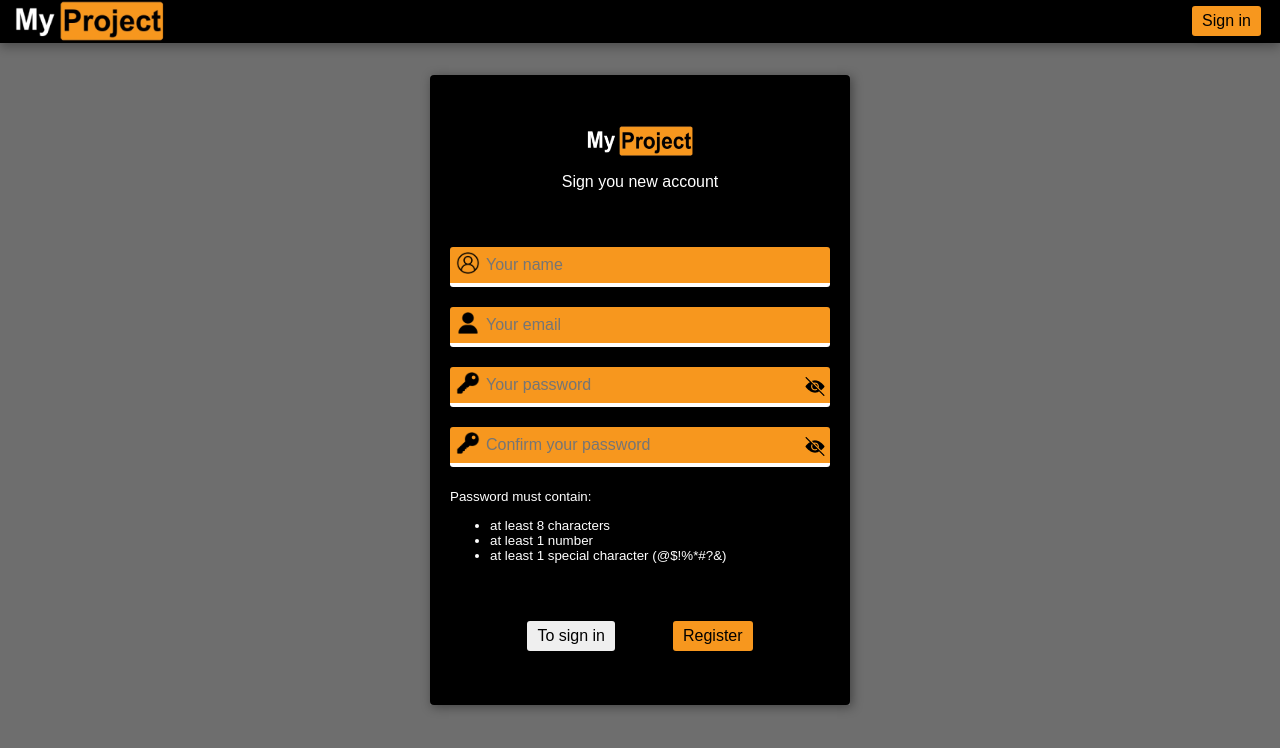
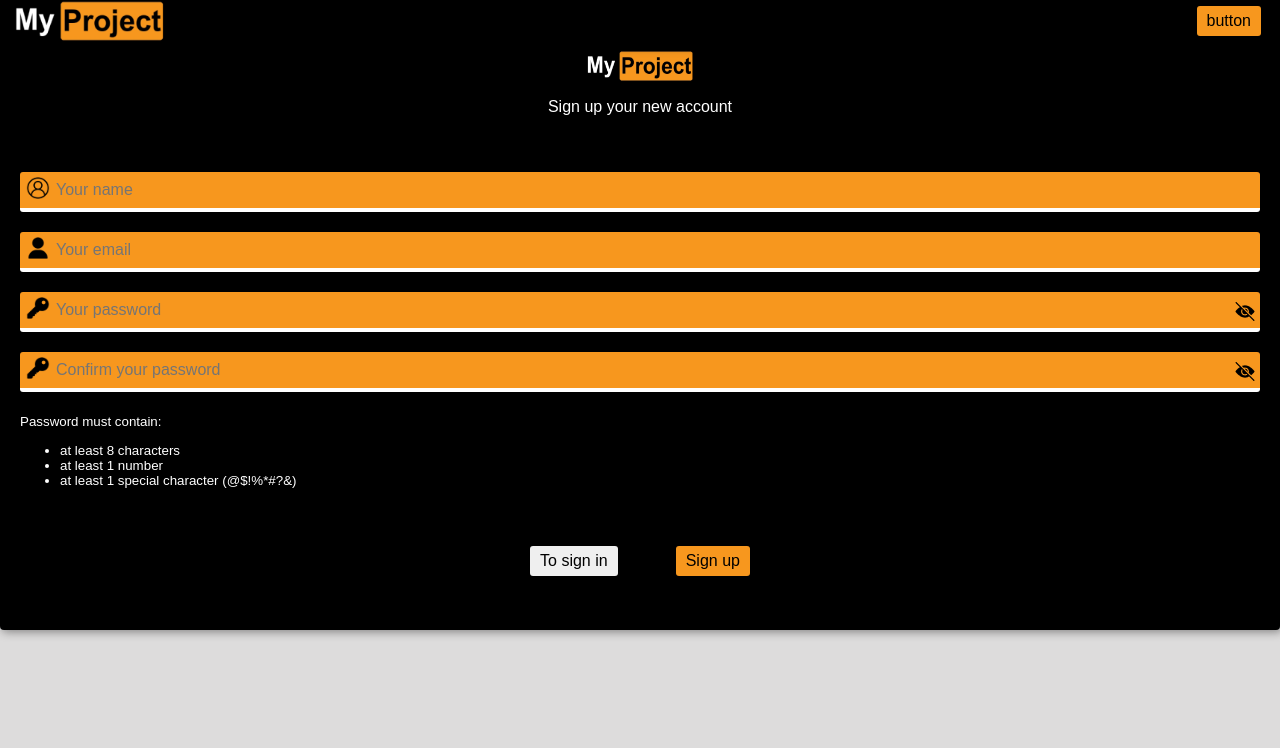
Before and after one commit to vanhuyvo1997/my-project-client, a Next.js app: page /sign-up in a window 1280 px wide. Shown: the top 748 px of the page. Built offline with nearby package versions, Linux system fonts and the light colour scheme.

Commit message:
#2 add page-container component

```diff
--- /dev/null
+++ b/components/page-container/PageContainer.module.css
@@ -0,0 +1,26 @@
+.page-container-large{
+    margin: auto;
+    margin-top: 5dvh;
+    width: 80%;
+    min-height: 95dvh;
+    background-color: #EAEAEA;
+    box-shadow: 0px 4px 5px #D9D9D9;
+    padding: 50px 25px;
+}
+
+.page-container-small{
+    max-width: 420px;
+    margin: auto;
+    margin-top: 100px;
+}
+
+@media only screen and (max-width: 768px)  {
+    .page-container-large{
+        width: 100%;
+        padding: 25px 4px;
+    }
+
+    .page-container-small{
+        margin-top: 60px;
+    }
+}
--- /dev/null
+++ b/components/page-container/page-container.js
@@ -0,0 +1,11 @@
+import styles from "./PageContainer.module.css"
+
+export const ContainerSize = {
+    SMALL : 'small',
+    LARGE : 'large',
+}
+export default function PageContainer({children, size = ContainerSize.LARGE}){
+    return (<div className={`${size === ContainerSize.LARGE?  styles['page-container-large'] :  styles['page-container-small'] }`}>
+        {children}
+    </div>);
+}
--- a/components/sign-in-and-out/SignInAndUpForm.module.css
+++ b/components/sign-in-and-out/SignInAndUpForm.module.css
@@ -1,10 +1,10 @@
 .container{
-    margin-top: 30px;
     padding: 50px 20px;
     width: 100%;
     background-color: black;
     color: white;
     border-radius: 4px;
+    box-shadow: 2px 2px 10px rgba(0,0,0,0.4);
 }
 
 .form-header{
@@ -28,3 +28,10 @@
     justify-content: center;
     gap: 50px;
 }
+
+@media only screen and (max-width: 420px){
+    .container{
+        border-radius: 0;
+        padding: 10px;
+    }
+}
--- a/pages/sign-up.js
+++ b/pages/sign-up.js
@@ -7,6 +7,7 @@ import { useState } from "react";
 import { NotifyType } from "@my-project/components/notification/notification";
 
 import { isValidName, isValidEmail, isValidPassword } from "@my-project/util/validate-utils";
+import { ContainerSize } from "@my-project/components/page-container/page-container";
 
 export default function SignUp() {
   const [validationErrs, setValidationErrs] = useState({});
@@ -98,17 +99,17 @@ export default function SignUp() {
 
   return (
     <Layout
-      cornerButtonContent="Sign in"
+      navBarButtonContent="Sign in"
       onClickCornerButton={navigateToRegister}
       isLoading={isLoading}
       notifications={notifications}
-
+      containerSize={ContainerSize.SMALL}
     >
       <div className="sign-in-and-up-container">
         <SignInAndUpFrom
           onSubmit={handleSubmit}
-          title="Sign you new account"
-          nextButtonContent="Register"
+          title="Sign up your new account"
+          nextButtonContent="Sign up"
           backButtonContent="To sign in"
           onClickBack={navigateToRegister}
         >
--- a/styles/globals.css
+++ b/styles/globals.css
@@ -6,17 +6,11 @@ body{
   padding: 0;
   margin: 0;
   font-family: Arial, Helvetica, sans-serif;
-  background-color: #6e6e6e;
+  background-color: #DDDCDC;
 }
 
-.container {
+.page-container {
   padding-top: 45px;
-}
-
-.sign-in-and-up-container{
-  max-width: 420px;
-  margin: auto;
-  box-shadow: 2px 2px 10px rgba(0,0,0,0.4);
 }
 
 .notify-container{
```
Also changed, not shown: pages/sign-in.js (+9 -5 lines).
